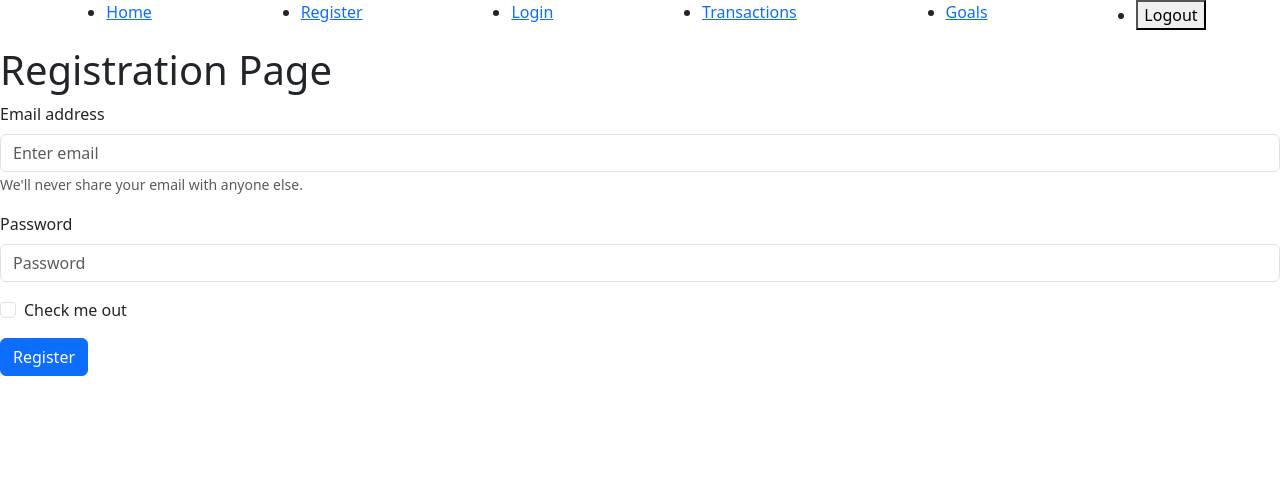
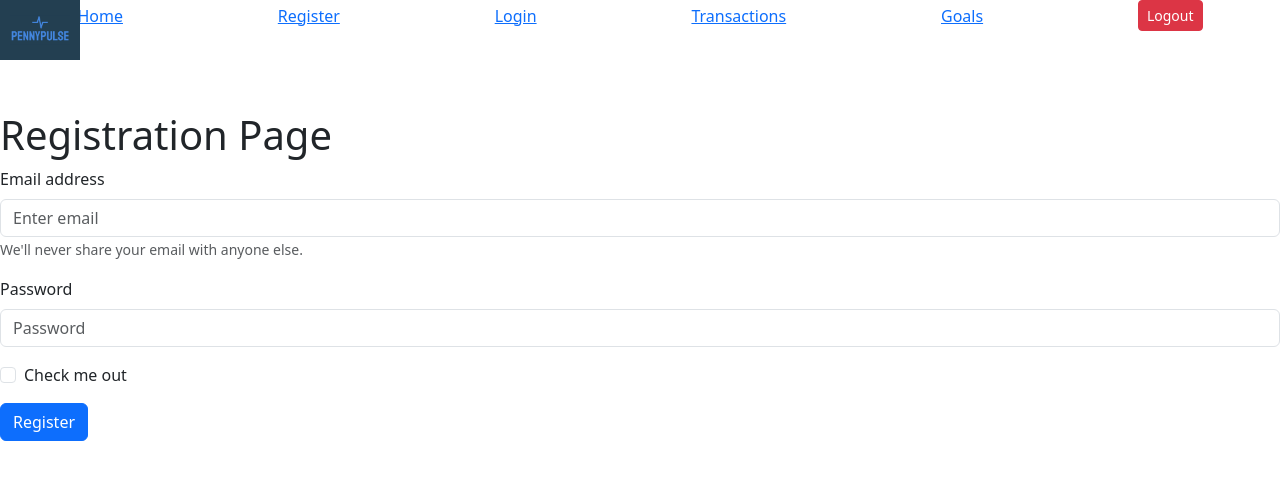
Before and after one commit to jacobshoemaker/penny-pulse, a React (Vite) app in the folder Front-End/: page /register in a window 1280 px wide. Shown: the top 480 px of the page. Built offline with nearby package versions, Linux system fonts and the light colour scheme.

Commit message:
Added some styling and icon to navbar and pages.

```diff
--- a/Front-End/src/components/NavBar.jsx
+++ b/Front-End/src/components/NavBar.jsx
@@ -1,5 +1,7 @@
 import axios from 'axios';
 import { Link, useNavigate } from 'react-router-dom'
+import Button from 'react-bootstrap/Button';
+import logo from '../../public/pennypulse-high-resolution-logo.png';
 
 const NavBar = () => {
     const navigate = useNavigate();
@@ -26,7 +28,10 @@ const NavBar = () => {
         }
     };
     return (
-        <ul style={{ display:"flex", justifyContent: "space-around" }}>
+        <ul style={{ display: "flex", justifyContent: "space-around", alignItems: "center", listStyle: "none", padding: 0, margin: 0, position: "relative" }}>
+            <li style={{ position: "absolute", top: 0, left: 0 }}>
+                <img src={logo} alt="Penny Pulse Logo" style={{ height: "60px", margin: "0px" }} />
+            </li>
             <li>
                 <Link to='/'>Home</Link>
             </li>
@@ -43,7 +48,7 @@ const NavBar = () => {
                 <Link to='/goals/'>Goals</Link>
             </li>
             <li>
-                <button onClick={logoutUser}>Logout</button>
+                <Button variant="danger" size="sm" onClick={logoutUser}>Logout</Button>
             </li>
         </ul>
     );
--- a/Front-End/src/components/TransactionForm.jsx
+++ b/Front-End/src/components/TransactionForm.jsx
@@ -2,6 +2,7 @@ import React, { useState, useEffect } from 'react';
 import axios from 'axios';
 import Plot from 'react-plotly.js';
 import TransactionPieChart from './TransactionPieChart';
+import Button from 'react-bootstrap/Button';
 
 const TransactionForm = () => {
     const [transactions, setTransactions] = useState([]);
@@ -117,15 +118,19 @@ const TransactionForm = () => {
                     <option value="income">Income</option>
                     <option value="expense">Expense</option>
                 </select>
-                <button type="submit">{isEditing ? 'Update' : 'Add'} Transaction</button>
+                <Button variant="primary" size="sm" type="submit" style={{marginLeft: '5px'}}>{isEditing ? 'Update ' : 'Add '}
+                     Transaction
+                </Button>
             </form>
             <TransactionPieChart transactions={transactions} />
             <ul>
                 {transactions.map((t) => (
                     <li key={t.id}>
                         {t.title} - ${t.amount} ({t.trans_type})
-                        <button onClick={() => handleEdit(t.id)}>Edit</button>
-                        <button onClick={() => handleDelete(t.id)}>Delete</button>
+                        <Button variant="primary" size="sm" onClick={() => handleEdit(t.id)} style={{ marginRight: '5px', marginBottom: '5px'} }>
+                            Edit
+                        </Button>
+                        <Button variant="primary" size="sm" onClick={() => handleDelete(t.id)}>Delete</Button>
                     </li>
                 ))}
             </ul>
--- a/Front-End/src/pages/GoalsPage.jsx
+++ b/Front-End/src/pages/GoalsPage.jsx
@@ -1,10 +1,13 @@
 import GoalsForm from "../components/GoalsForm";
+import './pages.css';
 
 const GoalsPage = () => {
 
     return (
         <>
+        <div className="main-content">
             <GoalsForm />
+        </div>
         </>
     );
 };
--- a/Front-End/src/pages/HomePage.jsx
+++ b/Front-End/src/pages/HomePage.jsx
@@ -1,8 +1,12 @@
 import React from 'react';
+import './pages.css';
+
 const HomePage = () => {
     return (
         <>
+        <div className="main-content">
             <h1>Home Page</h1>
+        </div>
         </>
     );
 };
--- a/Front-End/src/pages/LoginPage.jsx
+++ b/Front-End/src/pages/LoginPage.jsx
@@ -1,8 +1,9 @@
 import LoginForm from '../components/LoginForm';
+import './pages.css';
 
 const LoginPage = () => {
   return (
-    <div>
+    <div className="main-content">
       <h1>Login</h1>
       <LoginForm/>
     </div>
--- a/Front-End/src/pages/LogoutPage.jsx
+++ b/Front-End/src/pages/LogoutPage.jsx
@@ -1,8 +1,12 @@
 import React from 'react';
+import './pages.css';
+
 const LogoutPage = () => {
     return (
         <>
+        <div className="main-content">
             <h1>You have been successfully logged out.</h1>
+        </div>
         </>
     );
 };
--- a/Front-End/src/pages/RegistrationPage.jsx
+++ b/Front-End/src/pages/RegistrationPage.jsx
@@ -1,11 +1,14 @@
 import RegistrationForm from "../components/RegistrationForm";
+import './pages.css';
 
 const RegistrationPage = () => {
 
     return (
         <>
+        <div className="main-content">
             <h1>Registration Page</h1>
             <RegistrationForm />
+        </div>
         </>
     );
 };
--- a/Front-End/src/pages/TransactionPage.jsx
+++ b/Front-End/src/pages/TransactionPage.jsx
@@ -1,10 +1,13 @@
 import TransactionForm from "../components/TransactionForm";
+import './pages.css';
 
 const RegistrationPage = () => {
 
     return (
         <>
+        <div className="main-content">
             <TransactionForm />
+        </div>
         </>
     );
 };
--- /dev/null
+++ b/Front-End/src/pages/pages.css
@@ -0,0 +1,3 @@
+.main-content {
+    padding-top: 80px;
+}
```
Also changed, not shown: Front-End/public/PennyPulse.svg (added), Front-End/public/pennypulse-high-resolution-logo.png (added).
